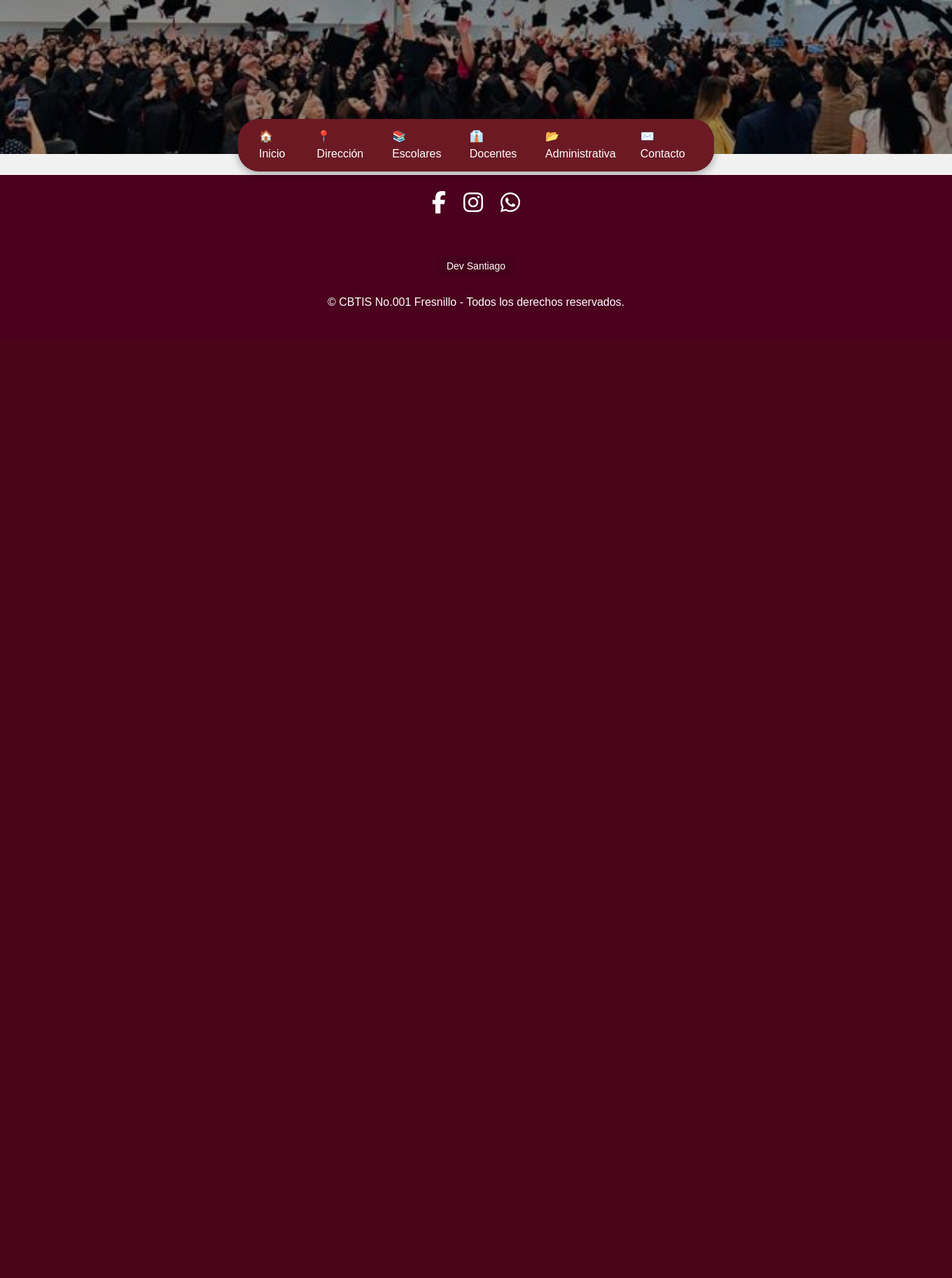
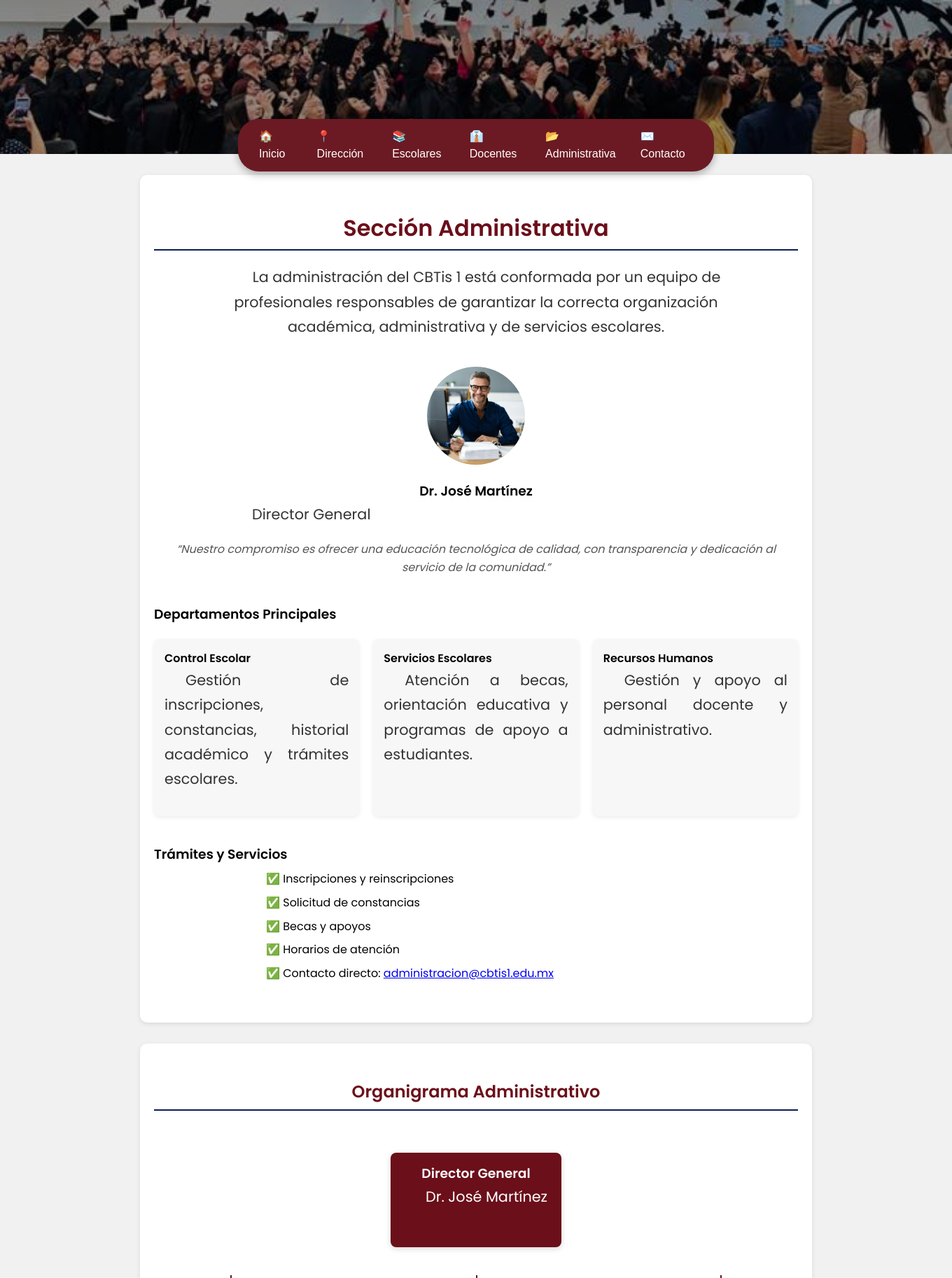
Before and after one commit to santirivera-oss/CBTIS1, a PHP site: page /administrativa.html in a window 1360 px wide. Shown: the part 580-2406 px from the top of the page at 70% size. Before the commit the page ends 1017 px from the top, so only its background shows below. Run offline with PHP 8.4, Linux system fonts and the light colour scheme.

Commit message:
UPDATE 1.333.3 SECCIONES EJEMPLO ADMIN Y DOCENTES

```diff
--- a/administrativa.html
+++ b/administrativa.html
@@ -33,7 +33,7 @@
     <div class="iconos-redes">
       <a href="https://www.facebook.com/profile.php?id=100083165298765"><i class="fa-brands fa-facebook-f"></i></a>
       <a href="https://www.instagram.com/cbtis001?utm_source=ig_web_button_share_sheet&igsh=ZDNlZDc0MzIxNw=="><i class="fa-brands fa-instagram"></i></a>
-      <a href="#"><i class="fa-brands fa-whatsapp"></i></a>
+      <a href="https://wa.me/4939326715"><i class="fa-brands fa-whatsapp"></i></a>
     </div>
   </div>
 </header>
@@ -54,6 +54,131 @@
 </header>
 
 <main>
+
+<section class="administrativa">
+  <div class="container">
+    <h2>Sección Administrativa</h2>
+    <p class="intro">
+      La administración del CBTis 1 está conformada por un equipo de profesionales responsables de
+      garantizar la correcta organización académica, administrativa y de servicios escolares.
+    </p>
+
+    <!-- Dirección -->
+    <div class="direccion">
+      <img src="img/directorcbtis.webp" alt="Director CBTis 1">
+      <h3>Dr. José Martínez</h3>
+      <p>Director General</p>
+      <blockquote>
+        “Nuestro compromiso es ofrecer una educación tecnológica de calidad, con transparencia y dedicación al servicio de la comunidad.”
+      </blockquote>
+    </div>
+
+    <!-- Departamentos -->
+    <div class="departamentos">
+      <h3>Departamentos Principales</h3>
+      <div class="deptos-grid">
+        <div class="card">
+          <h4>Control Escolar</h4>
+          <p>Gestión de inscripciones, constancias, historial académico y trámites escolares.</p>
+        </div>
+        <div class="card">
+          <h4>Servicios Escolares</h4>
+          <p>Atención a becas, orientación educativa y programas de apoyo a estudiantes.</p>
+        </div>
+        <div class="card">
+          <h4>Recursos Humanos</h4>
+          <p>Gestión y apoyo al personal docente y administrativo.</p>
+        </div>
+      </div>
+    </div>
+
+    <!-- Trámites -->
+    <div class="tramites">
+      <h3>Trámites y Servicios</h3>
+      <ul>
+        <li>✅ Inscripciones y reinscripciones</li>
+        <li>✅ Solicitud de constancias</li>
+        <li>✅ Becas y apoyos</li>
+        <li>✅ Horarios de atención</li>
+        <li>✅ Contacto directo: <a href="mailto:administracion@cbtis1.edu.mx">administracion@cbtis1.edu.mx</a></li>
+      </ul>
+    </div>
+  </div>
+</section>
+
+
+ <!-- ORGANIGRAMA -->
+
+<section class="organigrama-profesional">
+  <h2>Organigrama Administrativo</h2>
+
+  <div class="org-chart">
+    <!-- Dirección -->
+    <div class="org-node">
+      <div class="node">
+        <h3>Director General</h3>
+        <p class="cargo">Dr. José Martínez</p>
+      </div>
+
+      <div class="org-children">
+        <!-- Subdirección Académica -->
+        <div class="org-node">
+          <div class="node">
+            <h4>Subdirección Académica</h4>
+            <p class="cargo">Mtra. Ana López</p>
+          </div>
+
+          <div class="org-children">
+            <div class="org-node">
+              <div class="node">
+                <h5>Coordinación de Ciencias Básicas</h5>
+              </div>
+            </div>
+            <div class="org-node">
+              <div class="node">
+                <h5>Coordinación Económico-Administrativa</h5>
+              </div>
+            </div>
+            <div class="org-node">
+              <div class="node">
+                <h5>Coordinación Minería y Tecnología</h5>
+              </div>
+            </div>
+          </div>
+        </div>
+
+        <!-- Subdirección Administrativa -->
+        <div class="org-node">
+          <div class="node">
+            <h4>Subdirección Administrativa</h4>
+            <p class="cargo">Ing. Carlos Ramírez</p>
+          </div>
+
+          <div class="org-children">
+            <div class="org-node">
+              <div class="node">
+                <h5>Control Escolar</h5>
+              </div>
+            </div>
+            <div class="org-node">
+              <div class="node">
+                <h5>Recursos Humanos</h5>
+              </div>
+            </div>
+            <div class="org-node">
+              <div class="node">
+                <h5>Servicios Escolares</h5>
+              </div>
+            </div>
+          </div>
+        </div>
+
+      </div>
+    </div>
+  </div>
+</section>
+
+
 
 </main>
 
@@ -78,7 +203,7 @@
     <div class="iconos-redes">
       <a href="https://www.facebook.com/profile.php?id=100083165298765"><i class="fa-brands fa-facebook-f"></i></a>
       <a href="https://www.instagram.com/cbtis001?utm_source=ig_web_button_share_sheet&igsh=ZDNlZDc0MzIxNw=="><i class="fa-brands fa-instagram"></i></a>
-      <a href="#"><i class="fa-brands fa-whatsapp"></i></a>
+      <a href="https://wa.me/4939326715"><i class="fa-brands fa-whatsapp"></i></a>
     </div>
     <br><br>
     <a href="https://santirivera-oss.github.io/Web-Finanzas-E-inversiones" target="_blank" class="pagina-dev">Dev Santiago</a>
--- a/contacto.html
+++ b/contacto.html
@@ -33,7 +33,7 @@
     <div class="iconos-redes">
       <a href="https://www.facebook.com/profile.php?id=100083165298765"><i class="fa-brands fa-facebook-f"></i></a>
       <a href="https://www.instagram.com/cbtis001?utm_source=ig_web_button_share_sheet&igsh=ZDNlZDc0MzIxNw=="><i class="fa-brands fa-instagram"></i></a>
-      <a href="#"><i class="fa-brands fa-whatsapp"></i></a>
+      <a href="https://wa.me/4939326715"><i class="fa-brands fa-whatsapp"></i></a>
     </div>
   </div>
 </header>
@@ -78,7 +78,7 @@
     <div class="iconos-redes">
       <a href="https://www.facebook.com/profile.php?id=100083165298765"><i class="fa-brands fa-facebook-f"></i></a>
       <a href="https://www.instagram.com/cbtis001?utm_source=ig_web_button_share_sheet&igsh=ZDNlZDc0MzIxNw=="><i class="fa-brands fa-instagram"></i></a>
-      <a href="#"><i class="fa-brands fa-whatsapp"></i></a>
+      <a href="https://wa.me/4939326715"><i class="fa-brands fa-whatsapp"></i></a>
     </div>
     <br><br>
     <a href="https://santirivera-oss.github.io/Web-Finanzas-E-inversiones" target="_blank" class="pagina-dev">Dev Santiago</a>
--- a/css/style.css
+++ b/css/style.css
@@ -543,3 +585,255 @@
     display: block;
   }
 }
+  /*SECCION DOCENTES*/
+.docentes {
+  padding: 50px 20px;
+  background: #f7f7f7;
+  font-family: 'Poppins', sans-serif;
+  color: #333;
+}
+
+.docentes h2 {
+  font-size: 2.2rem;
+  text-align: center;
+  margin-bottom: 15px;
+  color: #6b0f1a; /* guinda institucional */
+}
+
+.docentes .intro {
+  max-width: 750px;
+  margin: 0 auto 30px;
+  text-align: center;
+  font-size: 1.1rem;
+}
+
+.docentes .filosofia {
+  background: white;
+  border-left: 5px solid #6b0f1a;
+  padding: 20px;
+  max-width: 750px;
+  margin: 0 auto 40px;
+  font-style: italic;
+  box-shadow: 0 2px 8px rgba(0,0,0,0.08);
+}
+
+.categorias {
+  text-align: center;
+  margin-bottom: 40px;
+}
+
+.categorias h3 {
+  margin-bottom: 15px;
+  color: #444;
+}
+
+.categorias ul {
+  list-style: none;
+  padding: 0;
+  font-size: 1rem;
+}
+
+.categorias ul li {
+  margin: 8px 0;
+}
+
+.docentes-grid {
+  display: grid;
+  grid-template-columns: repeat(auto-fit, minmax(220px, 1fr));
+  gap: 25px;
+  margin-bottom: 40px;
+}
+
+.card-docente {
+  background: white;
+  border-radius: 10px;
+  padding: 20px;
+  text-align: center;
+  box-shadow: 0 2px 8px rgba(0,0,0,0.1);
+  transition: transform 0.2s ease;
+}
+
+.card-docente:hover {
+  transform: translateY(-5px);
+}
+
+.card-docente img {
+  width: 120px;
+  height: 120px;
+  border-radius: 50%; /* foto circular */
+  object-fit: cover;
+  margin-bottom: 15px;
+}
+
+.card-docente h3 {
+  margin: 10px 0 5px;
+  color: #6b0f1a;
+}
+
+.card-docente p {
+  margin: 5px 0;
+  font-weight: 500;
+}
+
+.logros {
+  background: #fff;
+  padding: 25px;
+  border-radius: 8px;
+  box-shadow: 0 2px 8px rgba(0,0,0,0.08);
+  max-width: 800px;
+  margin: 0 auto;
+}
+
+.logros h3 {
+  margin-bottom: 15px;
+  color: #444;
+}
+
+.logros ul {
+  padding-left: 20px;
+}
+
+/*ADMINISTRATIVA*/
+.administrativa {
+  padding: 50px 20px;
+  background: #fff;
+  font-family: 'Poppins', sans-serif;
+}
+
+.administrativa h2 {
+  text-align: center;
+  color: #6b0f1a;
+  font-size: 2rem;
+  margin-bottom: 20px;
+}
+
+.administrativa .intro {
+  max-width: 800px;
+  margin: 0 auto 40px;
+  text-align: center;
+}
+
+.direccion {
+  text-align: center;
+  margin-bottom: 40px;
+}
+
+.direccion img {
+  width: 140px;
+  height: 140px;
+  border-radius: 50%;
+  object-fit: cover;
+  margin-bottom: 15px;
+}
+
+.direccion blockquote {
+  font-style: italic;
+  color: #555;
+  margin-top: 15px;
+}
+
+
+.departamentos {
+  margin-bottom: 40px;
+}
+
+.deptos-grid {
+  display: grid;
+  grid-template-columns: repeat(auto-fit, minmax(220px, 1fr));
+  gap: 20px;
+  margin-top: 20px;
+}
+
+.deptos-grid .card {
+  background: #f7f7f7;
+  padding: 15px;
+  border-radius: 8px;
+  box-shadow: 0 2px 6px rgba(0,0,0,0.08);
+}
+
+.tramites ul {
+  list-style: none;
+  padding: 0;
+  max-width: 600px;
+  margin: 0 auto;
+}
+
+.tramites li {
+  margin: 8px 0;
+}
+
+/*ORGANIGRAMA*/
+.organigrama-profesional {
+  text-align: center;
+  padding: 50px 20px;
+  font-family: 'Poppins', sans-serif;
+}
+
+.organigrama-profesional h2 {
+  color: #6b0f1a;
+  margin-bottom: 40px;
+}
+
+.org-chart {
+  display: flex;
+  justify-content: center;
+}
+
+.org-node {
+  display: flex;
+  flex-direction: column;
+  align-items: center;
+  position: relative;
+  margin: 20px;
+}
+
+.node {
+  background: #6b0f1a;
+  color: white;
+  padding: 15px 20px;
+  border-radius: 8px;
+  min-width: 180px;
+  text-align: center;
+  box-shadow: 0 2px 8px rgba(0, 0, 0, 0.162);
+}
+
+.org-children {
+  display: flex;
+  justify-content: center;
+  margin-top: 40px;
+  position: relative;
+}
+
+.org-children::before {
+  content: '';
+  position: absolute;
+  top: 0;
+  left: 50%;
+  width: 2px;
+  height: 20px;
+  background: #6b0f1a;
+}
+
+.org-children .org-node::before {
+  content: '';
+  position: absolute;
+  top: -20px;
+  width: 2px;
+  height: 20px;
+  background: #6b0f1a;
+}
+
+.org-children .org-node:not(:first-child)::after {
+  content: '';
+  position: absolute;
+  top: -10px;
+  left: -50%;
+  width: 100%;
+  height: 2px;
+  background: #6b0f1a;
+}
+
+.org-node .cargo {
+  color: white; /* Todos los títulos/cargos en blanco en el organigrama */
+  margin-bottom: 40px;
+}
--- a/escolares.html
+++ b/escolares.html
@@ -33,7 +33,7 @@
     <div class="iconos-redes">
       <a href="https://www.facebook.com/profile.php?id=100083165298765"><i class="fa-brands fa-facebook-f"></i></a>
       <a href="https://www.instagram.com/cbtis001?utm_source=ig_web_button_share_sheet&igsh=ZDNlZDc0MzIxNw=="><i class="fa-brands fa-instagram"></i></a>
-      <a href="#"><i class="fa-brands fa-whatsapp"></i></a>
+      <a href="https://wa.me/4939326715"><i class="fa-brands fa-whatsapp"></i></a>
     </div>
   </div>
 </header>
@@ -171,7 +171,7 @@
     <div class="iconos-redes">
       <a href="https://www.facebook.com/profile.php?id=100083165298765"><i class="fa-brands fa-facebook-f"></i></a>
       <a href="https://www.instagram.com/cbtis001?utm_source=ig_web_button_share_sheet&igsh=ZDNlZDc0MzIxNw=="><i class="fa-brands fa-instagram"></i></a>
-      <a href="#"><i class="fa-brands fa-whatsapp"></i></a>
+      <a href="https://wa.me/4939326715"><i class="fa-brands fa-whatsapp"></i></a>
     </div>
     <br><br>
     <a href="https://santirivera-oss.github.io/Web-Finanzas-E-inversiones" target="_blank" class="pagina-dev">Dev Santiago</a>
```
Also changed, not shown: other parts of css/style.css (+43 -1 lines), direccion.html (+33 -3 lines), docentes.html (+70 -2 lines), index.html (+51 -8 lines), img/directorcbtis.webp (added), img/docente1.jpg (added), img/docente2.jpg (added), img/docente3.jpg (added).
